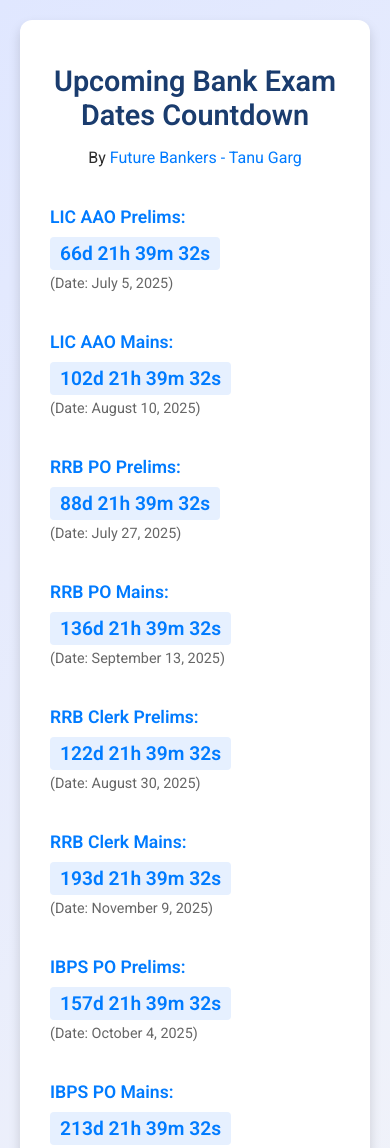
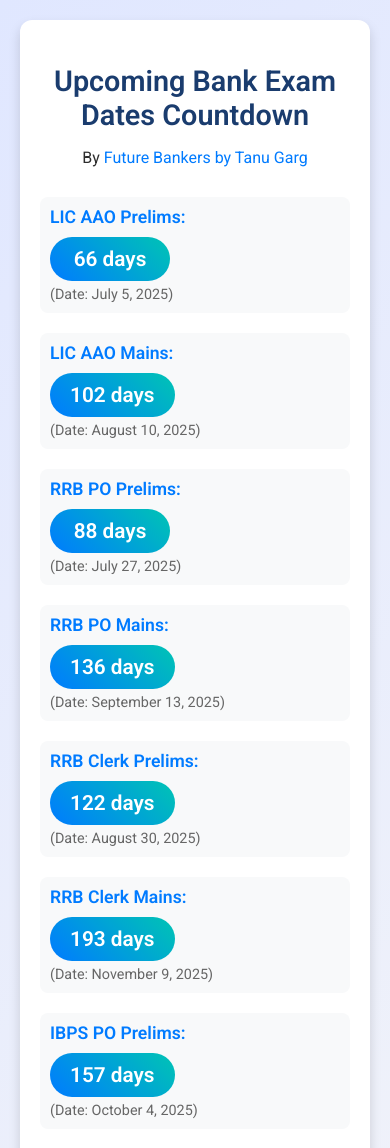
Before and after one commit to futurebankerstanugarg/Timer-exam, a plain HTML site: page index.html in a window 390 px wide. Shown: the top 1148 px of the page. Drawn offline with Linux system fonts and the light colour scheme.

Commit message:
Update index.html

```diff
--- a/index.html
+++ b/index.html
@@ -7,7 +7,7 @@
     <meta name="keywords" content="bank exams, countdown timer, LIC AAO, RRB PO, IBPS PO, exam dates">
     <meta name="author" content="Tanu Garg">
     <meta property="og:title" content="Bank Exam Dates Countdown">
-    <meta property="og:description" content="Track upcoming bank exam dates with our countdown timer by Future Bankers - Tanu Garg.">
+    <meta property="og:description" content="Track upcoming bank exam dates with our countdown timer by Future Bankers by Tanu Garg.">
     <meta property="og:type" content="website">
     <meta property="og:url" content="https://yourwebsite.com">
     <meta property="og:image" content="https://yourwebsite.com/og-image.jpg">
@@ -66,13 +66,15 @@
             display: flex;
             justify-content: space-between;
             align-items: center;
-            padding: 10px;
-            border-radius: 6px;
-            transition: background 0.3s ease;
+            padding: 15px;
+            border-radius: 8px;
+            background: #f8f9fa;
+            transition: transform 0.2s ease, box-shadow 0.2s ease;
         }
 
         .exam-date:hover {
-            background: #f0f4ff;
+            transform: translateY(-2px);
+            box-shadow: 0 4px 8px rgba(0, 0, 0, 0.1);
         }
 
         .exam-date strong {
@@ -90,12 +92,25 @@
         }
 
         .countdown {
-            font-size: 1.4rem;
+            font-size: 1.5rem;
             font-weight: bold;
-            color: #007BFF;
-            background: #e6f0ff;
-            padding: 5px 10px;
-            border-radius: 4px;
+            color: #fff;
+            background: linear-gradient(45deg, #007BFF, #00c4b4);
+            padding: 10px 20px;
+            border-radius: 50px;
+            display: inline-flex;
+            align-items: center;
+            justify-content: center;
+            min-width: 100px;
+            animation: fadeIn 0.5s ease-in;
+        }
+
+        .countdown.completed {
+            background: #dc3545;
+        }
+
+        .countdown.exam-day {
+            background: #28a745;
         }
 
         .exam-date-text {
@@ -187,11 +202,20 @@
 
         body.dark-mode .exam-date {
             color: #ecf0f1;
+            background: #34495e;
         }
 
         body.dark-mode .countdown {
-            color: #3498db;
-            background: #34495e;
+            color: #fff;
+            background: linear-gradient(45deg, #3498db, #1abc9c);
+        }
+
+        body.dark-mode .countdown.completed {
+            background: #c0392b;
+        }
+
+        body.dark-mode .countdown.exam-day {
+            background: #27ae60;
         }
 
         body.dark-mode .refresh-button {
@@ -226,6 +250,11 @@
             background: #2980b9;
         }
 
+        @keyframes fadeIn {
+            from { opacity: 0; transform: scale(0.9); }
+            to { opacity: 1; transform: scale(1); }
+        }
+
         @media (max-width: 600px) {
             .countdown-container {
                 padding: 20px;
@@ -240,10 +269,12 @@
                 font-size: 1.1rem;
                 flex-direction: column;
                 align-items: flex-start;
+                padding: 10px;
             }
             .countdown {
-                font-size: 1.2rem;
+                font-size: 1.3rem;
                 margin-top: 10px;
+                min-width: 80px;
             }
             .exam-date-text {
                 margin-left: 0;
@@ -259,7 +290,7 @@
 <body>
     <section class="countdown-container" aria-labelledby="countdown-title">
         <h1 id="countdown-title">Upcoming Bank Exam Dates Countdown</h1>
-        <p class="channel-credit">By <a href="https://linktr.ee/tanugarg01" target="_blank">Future Bankers - Tanu Garg</a></p>
+        <p class="channel-credit">By <a href="https://linktr.ee/tanugarg01" target="_blank">Future Bankers by Tanu Garg</a></p>
 
         <article class="exam-date" role="region" aria-label="LIC AAO Prelims countdown" data-date="">
             <strong><a href="https://www.licindia.in/" target="_blank">LIC AAO Prelims:</a></strong>
@@ -350,7 +381,7 @@
             return date.toLocaleDateString('en-US', { month: 'long', day: 'numeric', year: 'numeric' });
         }
 
-        // Function to calculate time difference
+        // Function to calculate days remaining
         function updateCountdown() {
             const now = new Date().getTime();
             Object.keys(examDates).forEach(exam => {
@@ -358,19 +389,17 @@
                 const examTime = examDates[exam].getTime();
                 const timeLeft = examTime - now;
 
+                countdownElement.classList.remove('completed', 'exam-day');
+
                 if (timeLeft > 0) {
                     const days = Math.floor(timeLeft / (1000 * 60 * 60 * 24));
-                    const hours = Math.floor((timeLeft % (1000 * 60 * 60 * 24)) / (1000 * 60 * 60));
-                    const minutes = Math.floor((timeLeft % (1000 * 60 * 60)) / (1000 * 60));
-                    const seconds = Math.floor((timeLeft % (1000 * 60)) / 1000);
-                    countdownElement.innerHTML = `${days}d ${hours}h ${minutes}m ${seconds}s`;
-                    countdownElement.style.color = '#007BFF';
+                    countdownElement.innerHTML = `${days} days`;
                 } else if (timeLeft > -86400000) {
-                    countdownElement.innerHTML = "EXAM DAY!";
-                    countdownElement.style.color = '#28a745';
+                    countdownElement.innerHTML = "Exam Day!";
+                    countdownElement.classList.add('exam-day');
                 } else {
                     countdownElement.innerHTML = "Exam Completed";
-                    countdownElement.style.color = '#dc3545';
+                    countdownElement.classList.add('completed');
                 }
             });
         }
@@ -382,7 +411,7 @@
 
         // Initial call and interval
         updateCountdown();
-        setInterval(updateCountdown, 1000);
+        setInterval(updateCountdown, 1000 * 60 * 60 * 24); // Update daily since only days matter
 
         // Add exam dates to HTML
         Object.keys(examDates).forEach(exam => {
```
